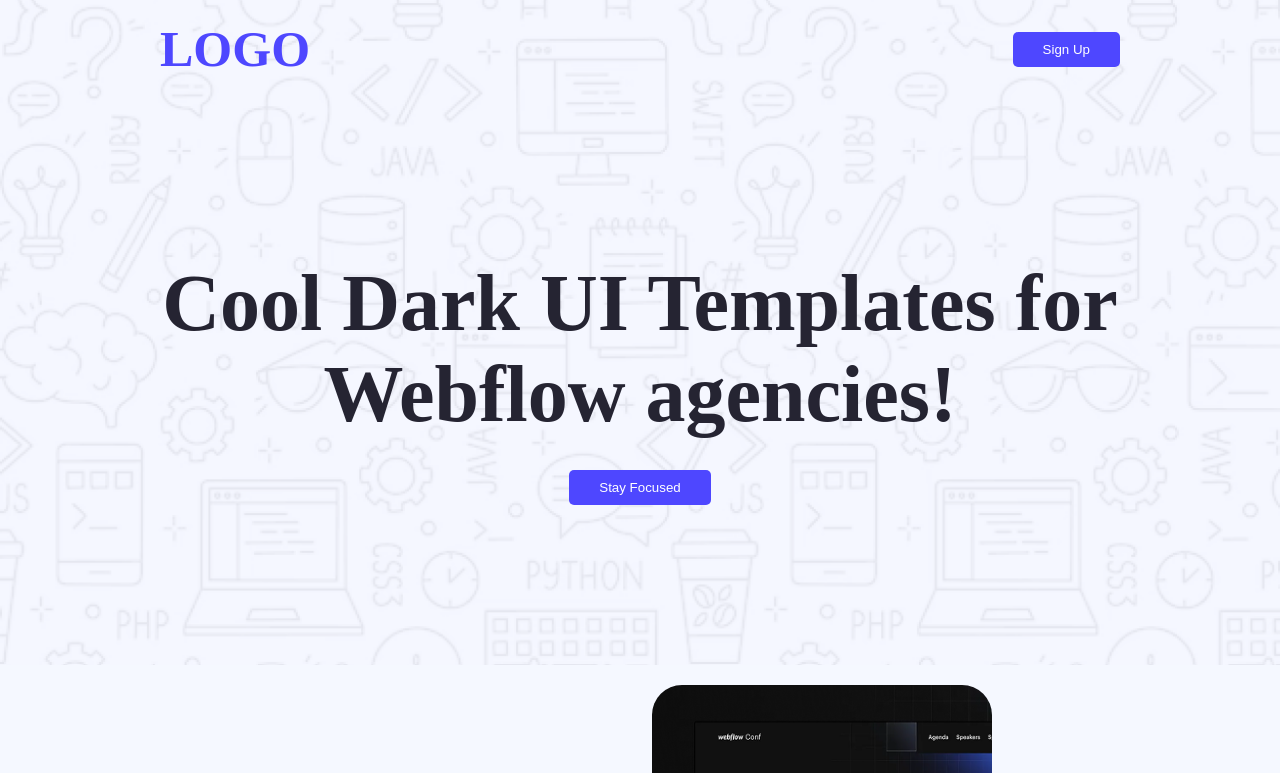
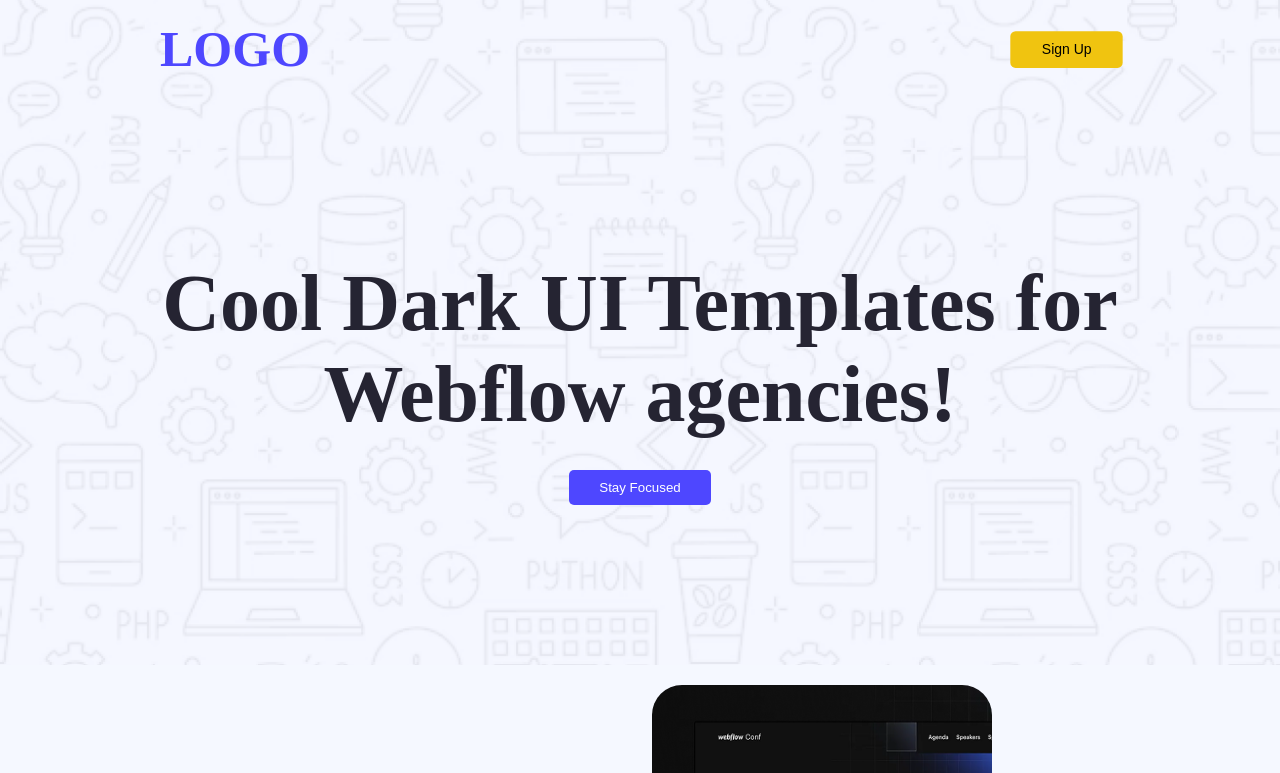
Before and after one commit to BK-Bagchi/landing-launchpad, a plain HTML site: page index.html in a window 1280 px wide. In both pictures the pointer is over the button "Sign Up". Shown: the top 773 px of the page. Drawn offline with Linux system fonts and the light colour scheme.

Commit message:
button transform made

```diff
--- a/style.css
+++ b/style.css
@@ -12,6 +12,12 @@ body {
   border: none;
   border-radius: 5px;
   padding: 10px 30px;
+  transition: all 0.3s ease;
+}
+.cmn-btn:hover {
+  background-color: #f0c410;
+  color: black;
+  transform: scale(1.05);
 }
 .nav-banner {
   width: 100%;
```
